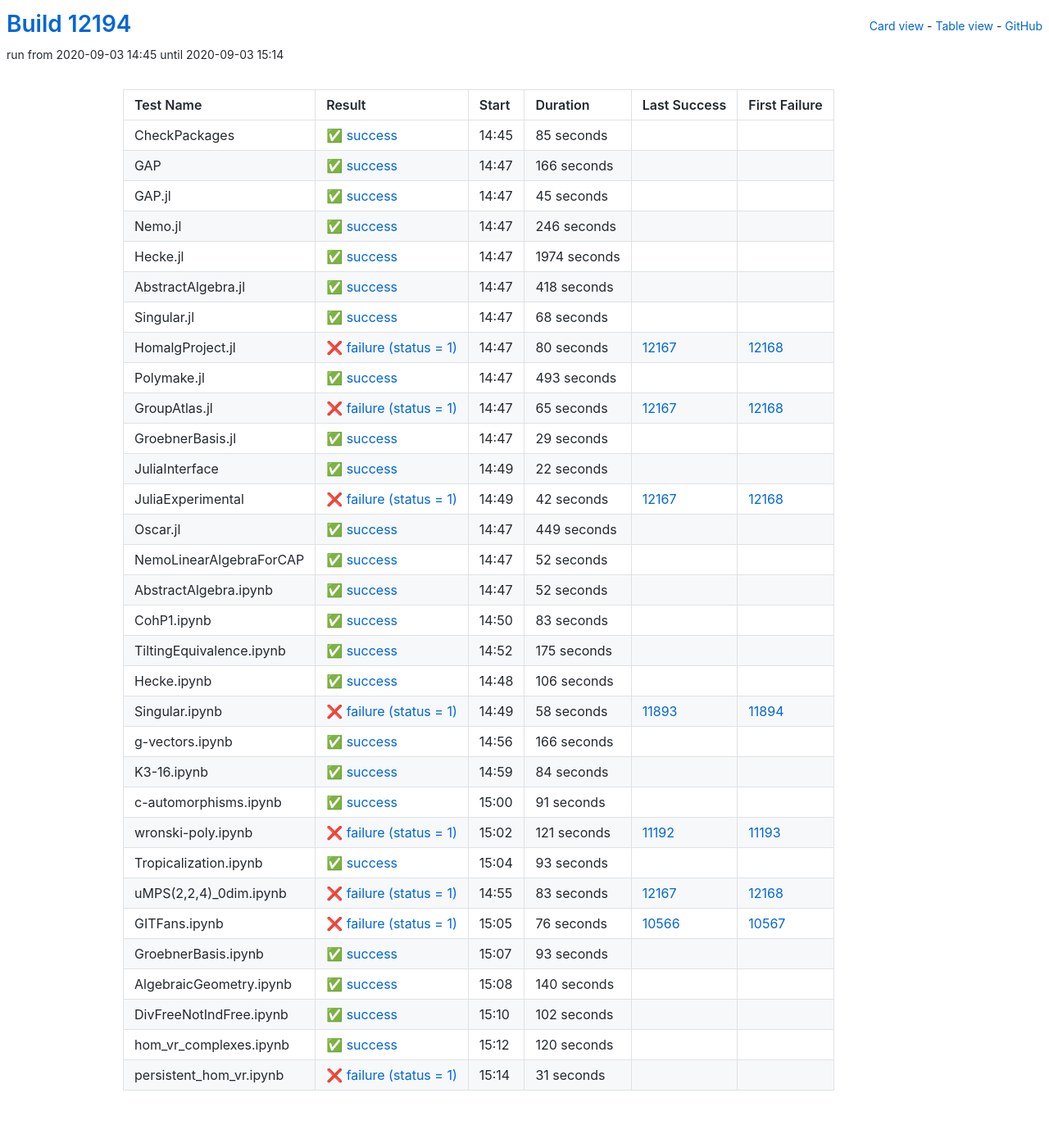
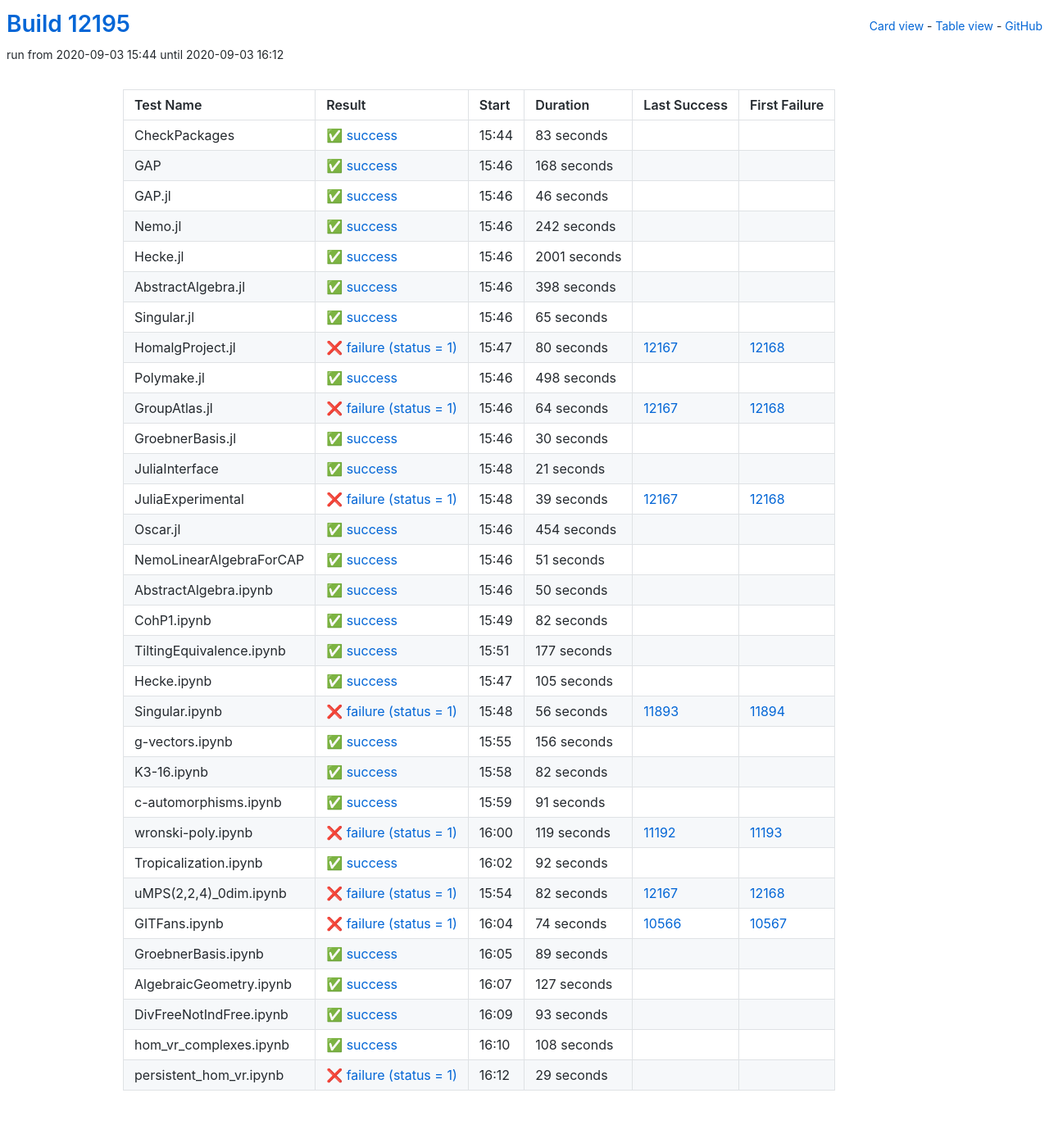
Before and after one commit to oscar-system/oscar-ci-status, a Jekyll site: the page built from table.html, in a window 1280 px wide. Shown: the whole page at 82% size. Built offline with Jekyll 4.4.1, drawn with Linux system fonts in a browser that asks for light colours.

Commit message:
Build #12195

```diff
--- a/_data/ci.yml
+++ b/_data/ci.yml
@@ -1,6 +1,6 @@
 ---
-build: 12194
-build_url: https://oscarci.mathematik.uni-kl.de/job/oscar/12194/
+build: 12195
+build_url: https://oscarci.mathematik.uni-kl.de/job/oscar/12195/
 job: oscar
 organization: oscar-system
 repo: oscar-ci-status
@@ -8,92 +8,92 @@
 tests:
 - name: CheckPackages
   id: checkpackages
-  log: https://oscarci.mathematik.uni-kl.de/job/oscar/12194/artifact/logs/build-12194/CheckPackages.log
-  start: 2020-09-03 14:45
+  log: https://oscarci.mathematik.uni-kl.de/job/oscar/12195/artifact/logs/build-12195/CheckPackages.log
+  start: 2020-09-03 15:44
   success: true
   exitcode: 0
   status: success
-  duration: 85
+  duration: 83
   last_success: false
   last_success_url:
   first_failure: false
   first_failure_url:
 - name: GAP
   id: gap
-  log: https://oscarci.mathematik.uni-kl.de/job/oscar/12194/artifact/logs/build-12194/GAP.log
-  start: 2020-09-03 14:47
+  log: https://oscarci.mathematik.uni-kl.de/job/oscar/12195/artifact/logs/build-12195/GAP.log
+  start: 2020-09-03 15:46
   success: true
   exitcode: 0
   status: success
-  duration: 166
+  duration: 168
   last_success: false
   last_success_url:
   first_failure: false
   first_failure_url:
 - name: GAP.jl
   id: gap-jl
-  log: https://oscarci.mathematik.uni-kl.de/job/oscar/12194/artifact/logs/build-12194/GAP.jl.log
-  start: 2020-09-03 14:47
+  log: https://oscarci.mathematik.uni-kl.de/job/oscar/12195/artifact/logs/build-12195/GAP.jl.log
+  start: 2020-09-03 15:46
   success: true
   exitcode: 0
   status: success
-  duration: 45
+  duration: 46
   last_success: false
   last_success_url:
   first_failure: false
   first_failure_url:
 - name: Nemo.jl
   id: nemo-jl
-  log: https://oscarci.mathematik.uni-kl.de/job/oscar/12194/artifact/logs/build-12194/Nemo.jl.log
-  start: 2020-09-03 14:47
+  log: https://oscarci.mathematik.uni-kl.de/job/oscar/12195/artifact/logs/build-12195/Nemo.jl.log
+  start: 2020-09-03 15:46
   success: true
   exitcode: 0
   status: success
-  duration: 246
+  duration: 242
   last_success: false
   last_success_url:
   first_failure: false
   first_failure_url:
 - name: Hecke.jl
   id: hecke-jl
-  log: https://oscarci.mathematik.uni-kl.de/job/oscar/12194/artifact/logs/build-12194/Hecke.jl.log
-  start: 2020-09-03 14:47
+  log: https://oscarci.mathematik.uni-kl.de/job/oscar/12195/artifact/logs/build-12195/Hecke.jl.log
+  start: 2020-09-03 15:46
   success: true
   exitcode: 0
   status: success
-  duration: 1974
+  duration: 2001
   last_success: false
   last_success_url:
   first_failure: false
   first_failure_url:
 - name: AbstractAlgebra.jl
   id: abstractalgebra-jl
-  log: https://oscarci.mathematik.uni-kl.de/job/oscar/12194/artifact/logs/build-12194/AbstractAlgebra.jl.log
-  start: 2020-09-03 14:47
+  log: https://oscarci.mathematik.uni-kl.de/job/oscar/12195/artifact/logs/build-12195/AbstractAlgebra.jl.log
+  start: 2020-09-03 15:46
   success: true
   exitcode: 0
   status: success
-  duration: 418
+  duration: 398
   last_success: false
   last_success_url:
   first_failure: false
   first_failure_url:
 - name: Singular.jl
   id: singular-jl
-  log: https://oscarci.mathematik.uni-kl.de/job/oscar/12194/artifact/logs/build-12194/Singular.jl.log
-  start: 2020-09-03 14:47
+  log: https://oscarci.mathematik.uni-kl.de/job/oscar/12195/artifact/logs/build-12195/Singular.jl.log
+  start: 2020-09-03 15:46
   success: true
   exitcode: 0
   status: success
-  duration: 68
+  duration: 65
   last_success: false
   last_success_url:
   first_failure: false
   first_failure_url:
 - name: HomalgProject.jl
   id: homalgproject-jl
-  log: https://oscarci.mathematik.uni-kl.de/job/oscar/12194/artifact/logs/build-12194/HomalgProject.jl.log
-  start: 2020-09-03 14:47
+  log: https://oscarci.mathematik.uni-kl.de/job/oscar/12195/artifact/logs/build-12195/HomalgProject.jl.log
+  start: 2020-09-03 15:47
   success: false
   exitcode: 1
   status: failure
@@ -104,176 +104,176 @@
   first_failure_url: https://oscarci.mathematik.uni-kl.de/job/oscar/12168/
 - name: Polymake.jl
   id: polymake-jl
-  log: https://oscarci.mathematik.uni-kl.de/job/oscar/12194/artifact/logs/build-12194/Polymake.jl.log
-  start: 2020-09-03 14:47
+  log: https://oscarci.mathematik.uni-kl.de/job/oscar/12195/artifact/logs/build-12195/Polymake.jl.log
+  start: 2020-09-03 15:46
   success: true
   exitcode: 0
   status: success
-  duration: 493
+  duration: 498
   last_success: false
   last_success_url:
   first_failure: false
   first_failure_url:
 - name: GroupAtlas.jl
   id: groupatlas-jl
-  log: https://oscarci.mathematik.uni-kl.de/job/oscar/12194/artifact/logs/build-12194/GroupAtlas.jl.log
-  start: 2020-09-03 14:47
+  log: https://oscarci.mathematik.uni-kl.de/job/oscar/12195/artifact/logs/build-12195/GroupAtlas.jl.log
+  start: 2020-09-03 15:46
   success: false
   exitcode: 1
   status: failure
-  duration: 65
+  duration: 64
   last_success: 12167
   last_success_url: https://oscarci.mathematik.uni-kl.de/job/oscar/12167/
   first_failure: 12168
   first_failure_url: https://oscarci.mathematik.uni-kl.de/job/oscar/12168/
 - name: GroebnerBasis.jl
   id: groebnerbasis-jl
-  log: https://oscarci.mathematik.uni-kl.de/job/oscar/12194/artifact/logs/build-12194/GroebnerBasis.jl.log
-  start: 2020-09-03 14:47
+  log: https://oscarci.mathematik.uni-kl.de/job/oscar/12195/artifact/logs/build-12195/GroebnerBasis.jl.log
+  start: 2020-09-03 15:46
   success: true
   exitcode: 0
   status: success
-  duration: 29
+  duration: 30
   last_success: false
   last_success_url:
   first_failure: false
   first_failure_url:
 - name: JuliaInterface
   id: juliainterface
-  log: https://oscarci.mathematik.uni-kl.de/job/oscar/12194/artifact/logs/build-12194/JuliaInterface.log
-  start: 2020-09-03 14:49
+  log: https://oscarci.mathematik.uni-kl.de/job/oscar/12195/artifact/logs/build-12195/JuliaInterface.log
+  start: 2020-09-03 15:48
   success: true
   exitcode: 0
   status: success
-  duration: 22
+  duration: 21
   last_success: false
   last_success_url:
   first_failure: false
   first_failure_url:
 - name: JuliaExperimental
   id: juliaexperimental
-  log: https://oscarci.mathematik.uni-kl.de/job/oscar/12194/artifact/logs/build-12194/JuliaExperimental.log
-  start: 2020-09-03 14:49
+  log: https://oscarci.mathematik.uni-kl.de/job/oscar/12195/artifact/logs/build-12195/JuliaExperimental.log
+  start: 2020-09-03 15:48
   success: false
   exitcode: 1
   status: failure
-  duration: 42
+  duration: 39
   last_success: 12167
   last_success_url: https://oscarci.mathematik.uni-kl.de/job/oscar/12167/
   first_failure: 12168
   first_failure_url: https://oscarci.mathematik.uni-kl.de/job/oscar/12168/
 - name: Oscar.jl
   id: oscar-jl
-  log: https://oscarci.mathematik.uni-kl.de/job/oscar/12194/artifact/logs/build-12194/Oscar.jl.log
-  start: 2020-09-03 14:47
+  log: https://oscarci.mathematik.uni-kl.de/job/oscar/12195/artifact/logs/build-12195/Oscar.jl.log
+  start: 2020-09-03 15:46
   success: true
   exitcode: 0
   status: success
-  duration: 449
+  duration: 454
   last_success: false
   last_success_url:
   first_failure: false
   first_failure_url:
 - name: NemoLinearAlgebraForCAP
   id: nemolinearalgebraforcap
-  log: https://oscarci.mathematik.uni-kl.de/job/oscar/12194/artifact/logs/build-12194/NemoLinearAlgebraForCAP.log
-  start: 2020-09-03 14:47
+  log: https://oscarci.mathematik.uni-kl.de/job/oscar/12195/artifact/logs/build-12195/NemoLinearAlgebraForCAP.log
+  start: 2020-09-03 15:46
   success: true
   exitcode: 0
   status: success
-  duration: 52
+  duration: 51
   last_success: false
   last_success_url:
   first_failure: false
   first_failure_url:
 - name: AbstractAlgebra.ipynb
   id: abstractalgebra-ipynb
-  log: https://oscarci.mathematik.uni-kl.de/job/oscar/12194/artifact/logs/build-12194/AbstractAlgebra.ipynb.log
-  start: 2020-09-03 14:47
+  log: https://oscarci.mathematik.uni-kl.de/job/oscar/12195/artifact/logs/build-12195/AbstractAlgebra.ipynb.log
+  start: 2020-09-03 15:46
   success: true
   exitcode: 0
   status: success
-  duration: 52
+  duration: 50
   last_success: false
   last_success_url:
   first_failure: false
   first_failure_url:
 - name: CohP1.ipynb
   id: cohp1-ipynb
-  log: https://oscarci.mathematik.uni-kl.de/job/oscar/12194/artifact/logs/build-12194/CohP1.ipynb.log
-  start: 2020-09-03 14:50
+  log: https://oscarci.mathematik.uni-kl.de/job/oscar/12195/artifact/logs/build-12195/CohP1.ipynb.log
+  start: 2020-09-03 15:49
   success: true
   exitcode: 0
   status: success
-  duration: 83
+  duration: 82
   last_success: false
   last_success_url:
   first_failure: false
   first_failure_url:
 - name: TiltingEquivalence.ipynb
   id: tiltingequivalence-ipynb
-  log: https://oscarci.mathematik.uni-kl.de/job/oscar/12194/artifact/logs/build-12194/TiltingEquivalence.ipynb.log
-  start: 2020-09-03 14:52
+  log: https://oscarci.mathematik.uni-kl.de/job/oscar/12195/artifact/logs/build-12195/TiltingEquivalence.ipynb.log
+  start: 2020-09-03 15:51
   success: true
   exitcode: 0
   status: success
-  duration: 175
+  duration: 177
   last_success: false
   last_success_url:
   first_failure: false
   first_failure_url:
 - name: Hecke.ipynb
   id: hecke-ipynb
-  log: https://oscarci.mathematik.uni-kl.de/job/oscar/12194/artifact/logs/build-12194/Hecke.ipynb.log
-  start: 2020-09-03 14:48
+  log: https://oscarci.mathematik.uni-kl.de/job/oscar/12195/artifact/logs/build-12195/Hecke.ipynb.log
+  start: 2020-09-03 15:47
   success: true
   exitcode: 0
   status: success
-  duration: 106
+  duration: 105
   last_success: false
   last_success_url:
   first_failure: false
   first_failure_url:
 - name: Singular.ipynb
   id: singular-ipynb
-  log: https://oscarci.mathematik.uni-kl.de/job/oscar/12194/artifact/logs/build-12194/Singular.ipynb.log
-  start: 2020-09-03 14:49
+  log: https://oscarci.mathematik.uni-kl.de/job/oscar/12195/artifact/logs/build-12195/Singular.ipynb.log
+  start: 2020-09-03 15:48
   success: false
   exitcode: 1
   status: failure
-  duration: 58
+  duration: 56
   last_success: 11893
   last_success_url: https://oscarci.mathematik.uni-kl.de/job/oscar/11893/
   first_failure: 11894
   first_failure_url: https://oscarci.mathematik.uni-kl.de/job/oscar/11894/
 - name: g-vectors.ipynb
   id: g-vectors-ipynb
-  log: https://oscarci.mathematik.uni-kl.de/job/oscar/12194/artifact/logs/build-12194/g-vectors.ipynb.log
-  start: 2020-09-03 14:56
+  log: https://oscarci.mathematik.uni-kl.de/job/oscar/12195/artifact/logs/build-12195/g-vectors.ipynb.log
+  start: 2020-09-03 15:55
   success: true
   exitcode: 0
   status: success
-  duration: 166
+  duration: 156
   last_success: false
   last_success_url:
   first_failure: false
   first_failure_url:
 - name: K3-16.ipynb
   id: k3-16-ipynb
-  log: https://oscarci.mathematik.uni-kl.de/job/oscar/12194/artifact/logs/build-12194/K3-16.ipynb.log
-  start: 2020-09-03 14:59
+  log: https://oscarci.mathematik.uni-kl.de/job/oscar/12195/artifact/logs/build-12195/K3-16.ipynb.log
+  start: 2020-09-03 15:58
   success: true
   exitcode: 0
   status: success
-  duration: 84
+  duration: 82
   last_success: false
   last_success_url:
   first_failure: false
   first_failure_url:
 - name: c-automorphisms.ipynb
   id: c-automorphisms-ipynb
-  log: https://oscarci.mathematik.uni-kl.de/job/oscar/12194/artifact/logs/build-12194/c-automorphisms.ipynb.log
-  start: 2020-09-03 15:00
+  log: https://oscarci.mathematik.uni-kl.de/job/oscar/12195/artifact/logs/build-12195/c-automorphisms.ipynb.log
+  start: 2020-09-03 15:59
   success: true
   exitcode: 0
   status: success
@@ -284,20 +284,80 @@
   first_failure_url:
 - name: wronski-poly.ipynb
   id: wronski-poly-ipynb
-  log: https://oscarci.mathematik.uni-kl.de/job/oscar/12194/artifact/logs/build-12194/wronski-poly.ipynb.log
-  start: 2020-09-03 15:02
+  log: https://oscarci.mathematik.uni-kl.de/job/oscar/12195/artifact/logs/build-12195/wronski-poly.ipynb.log
+  start: 2020-09-03 16:00
   success: false
   exitcode: 1
   status: failure
-  duration: 121
+  duration: 119
   last_success: 11192
   last_success_url: https://oscarci.mathematik.uni-kl.de/job/oscar/11192/
   first_failure: 11193
   first_failure_url: https://oscarci.mathematik.uni-kl.de/job/oscar/11193/
 - name: Tropicalization.ipynb
   id: tropicalization-ipynb
-  log: https://oscarci.mathematik.uni-kl.de/job/oscar/12194/artifact/logs/build-12194/Tropicalization.ipynb.log
-  start: 2020-09-03 15:04
+  log: https://oscarci.mathematik.uni-kl.de/job/oscar/12195/artifact/logs/build-12195/Tropicalization.ipynb.log
+  start: 2020-09-03 16:02
+  success: true
+  exitcode: 0
+  status: success
+  duration: 92
+  last_success: false
+  last_success_url:
+  first_failure: false
+  first_failure_url:
+- name: uMPS(2,2,4)_0dim.ipynb
+  id: umps-2-2-4-0dim-ipynb
+  log: https://oscarci.mathematik.uni-kl.de/job/oscar/12195/artifact/logs/build-12195/uMPS-2-2-4-_0dim.ipynb.log
+  start: 2020-09-03 15:54
+  success: false
+  exitcode: 1
+  status: failure
+  duration: 82
+  last_success: 12167
+  last_success_url: https://oscarci.mathematik.uni-kl.de/job/oscar/12167/
+  first_failure: 12168
+  first_failure_url: https://oscarci.mathematik.uni-kl.de/job/oscar/12168/
+- name: GITFans.ipynb
+  id: gitfans-ipynb
+  log: https://oscarci.mathematik.uni-kl.de/job/oscar/12195/artifact/logs/build-12195/GITFans.ipynb.log
+  start: 2020-09-03 16:04
+  success: false
+  exitcode: 1
+  status: failure
+  duration: 74
+  last_success: 10566
+  last_success_url: https://oscarci.mathematik.uni-kl.de/job/oscar/10566/
+  first_failure: 10567
+  first_failure_url: https://oscarci.mathematik.uni-kl.de/job/oscar/10567/
+- name: GroebnerBasis.ipynb
+  id: groebnerbasis-ipynb
+  log: https://oscarci.mathematik.uni-kl.de/job/oscar/12195/artifact/logs/build-12195/GroebnerBasis.ipynb.log
+  start: 2020-09-03 16:05
+  success: true
+  exitcode: 0
+  status: success
+  duration: 89
+  last_success: false
+  last_success_url:
+  first_failure: false
+  first_failure_url:
+- name: AlgebraicGeometry.ipynb
+  id: algebraicgeometry-ipynb
+  log: https://oscarci.mathematik.uni-kl.de/job/oscar/12195/artifact/logs/build-12195/AlgebraicGeometry.ipynb.log
+  start: 2020-09-03 16:07
+  success: true
+  exitcode: 0
+  status: success
+  duration: 127
+  last_success: false
+  last_success_url:
+  first_failure: false
+  first_failure_url:
+- name: DivFreeNotIndFree.ipynb
+  id: divfreenotindfree-ipynb
+  log: https://oscarci.mathematik.uni-kl.de/job/oscar/12195/artifact/logs/build-12195/DivFreeNotIndFree.ipynb.log
+  start: 2020-09-03 16:09
   success: true
   exitcode: 0
   status: success
@@ -306,86 +366,26 @@
   last_success_url:
   first_failure: false
   first_failure_url:
-- name: uMPS(2,2,4)_0dim.ipynb
-  id: umps-2-2-4-0dim-ipynb
-  log: https://oscarci.mathematik.uni-kl.de/job/oscar/12194/artifact/logs/build-12194/uMPS-2-2-4-_0dim.ipynb.log
-  start: 2020-09-03 14:55
-  success: false
-  exitcode: 1
-  status: failure
-  duration: 83
-  last_success: 12167
-  last_success_url: https://oscarci.mathematik.uni-kl.de/job/oscar/12167/
-  first_failure: 12168
-  first_failure_url: https://oscarci.mathematik.uni-kl.de/job/oscar/12168/
-- name: GITFans.ipynb
-  id: gitfans-ipynb
-  log: https://oscarci.mathematik.uni-kl.de/job/oscar/12194/artifact/logs/build-12194/GITFans.ipynb.log
-  start: 2020-09-03 15:05
-  success: false
-  exitcode: 1
-  status: failure
-  duration: 76
-  last_success: 10566
-  last_success_url: https://oscarci.mathematik.uni-kl.de/job/oscar/10566/
-  first_failure: 10567
-  first_failure_url: https://oscarci.mathematik.uni-kl.de/job/oscar/10567/
-- name: GroebnerBasis.ipynb
-  id: groebnerbasis-ipynb
-  log: https://oscarci.mathematik.uni-kl.de/job/oscar/12194/artifact/logs/build-12194/GroebnerBasis.ipynb.log
-  start: 2020-09-03 15:07
+- name: hom_vr_complexes.ipynb
+  id: hom-vr-complexes-ipynb
+  log: https://oscarci.mathematik.uni-kl.de/job/oscar/12195/artifact/logs/build-12195/hom_vr_complexes.ipynb.log
+  start: 2020-09-03 16:10
   success: true
   exitcode: 0
   status: success
-  duration: 93
-  last_success: false
-  last_success_url:
-  first_failure: false
-  first_failure_url:
-- name: AlgebraicGeometry.ipynb
-  id: algebraicgeometry-ipynb
-  log: https://oscarci.mathematik.uni-kl.de/job/oscar/12194/artifact/logs/build-12194/AlgebraicGeometry.ipynb.log
-  start: 2020-09-03 15:08
-  success: true
-  exitcode: 0
-  status: success
-  duration: 140
-  last_success: false
-  last_success_url:
-  first_failure: false
-  first_failure_url:
-- name: DivFreeNotIndFree.ipynb
-  id: divfreenotindfree-ipynb
-  log: https://oscarci.mathematik.uni-kl.de/job/oscar/12194/artifact/logs/build-12194/DivFreeNotIndFree.ipynb.log
-  start: 2020-09-03 15:10
-  success: true
-  exitcode: 0
-  status: success
-  duration: 102
-  last_success: false
-  last_success_url:
-  first_failure: false
-  first_failure_url:
-- name: hom_vr_complexes.ipynb
-  id: hom-vr-complexes-ipynb
-  log: https://oscarci.mathematik.uni-kl.de/job/oscar/12194/artifact/logs/build-12194/hom_vr_complexes.ipynb.log
-  start: 2020-09-03 15:12
-  success: true
-  exitcode: 0
-  status: success
-  duration: 120
+  duration: 108
   last_success: false
   last_success_url:
   first_failure: false
   first_failure_url:
 - name: persistent_hom_vr.ipynb
   id: persistent-hom-vr-ipynb
-  log: https://oscarci.mathematik.uni-kl.de/job/oscar/12194/artifact/logs/build-12194/persistent_hom_vr.ipynb.log
-  start: 2020-09-03 15:14
+  log: https://oscarci.mathematik.uni-kl.de/job/oscar/12195/artifact/logs/build-12195/persistent_hom_vr.ipynb.log
+  start: 2020-09-03 16:12
   success: false
   exitcode: 1
   status: failure
-  duration: 31
+  duration: 29
   last_success: false
   last_success_url:
   first_failure: false
```
Also changed, not shown: README.md.
